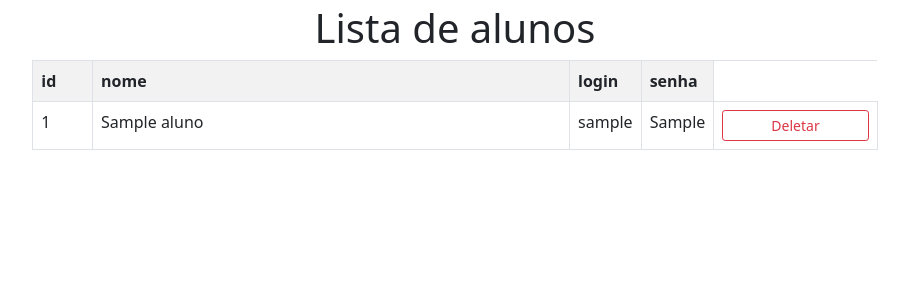
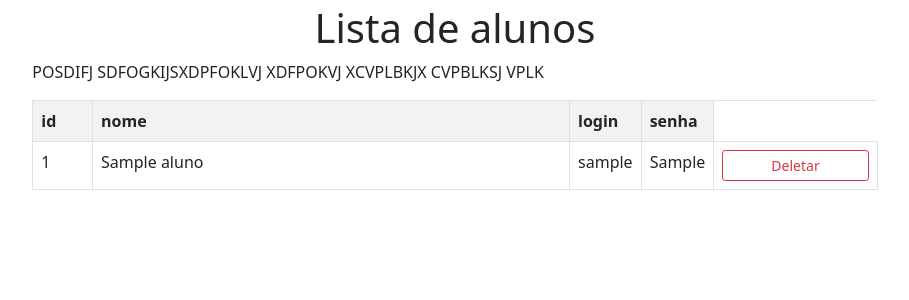
Before and after one commit to HenriqueTorresA/Projeto-Qts-Faculdade, a Django app: page /listar_alunos/ in a window 1280 px wide. Shown: the part 60-360 px from the top of the page, without its empty margins (185-1094 px from the left). Run offline with Django 5.2, Linux system fonts and the light colour scheme; tables that the repository leaves empty hold one stand-in row (values such as "Sample post").

Commit message:
testando o merge

```diff
--- a/projeto_qts/app_qts/templates/qts/listagem/alunos.html
+++ b/projeto_qts/app_qts/templates/qts/listagem/alunos.html
@@ -6,6 +6,7 @@
 <div class="row">
     <div class="col"></div>
     <div class="col-8 justify-content-center">
+        <p>POSDIFJ SDFOGKIJSXDPFOKLVJ XDFPOKVJ XCVPLBKJX CVPBLKSJ VPLK</p>
 
         <table class="table table-bordered table-striped table-hover">
             <tr>
```
